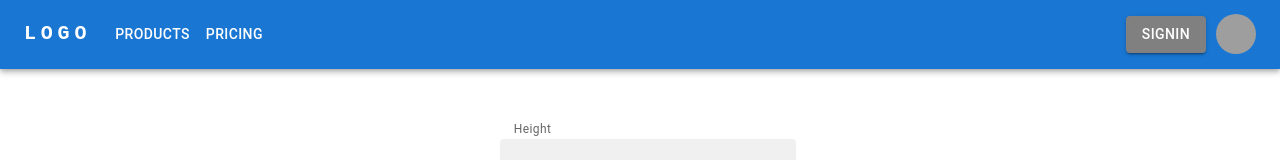
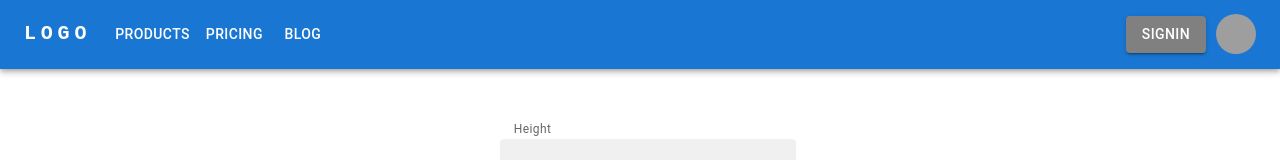
Before and after one commit to walter-clayton/afitpilot-somatotype, a React (Create React App) app in the folder client/: page / in a window 1280 px wide. Shown: the top 160 px of the page. Built offline with nearby package versions, Linux system fonts and the light colour scheme; grey boxes are pictures that could not be loaded.

Commit message:
pages connected

```diff
--- a/client/src/components/AppNavBar.tsx
+++ b/client/src/components/AppNavBar.tsx
@@ -12,7 +12,7 @@ import Button from '@mui/material/Button';
 import Tooltip from '@mui/material/Tooltip';
 import {MenuItem} from '@mui/material/';
 
-const pages = ['Products', 'Pricing',];
+const pages = ['Products', 'Pricing','Blog'];
 
 const ResponsiveAppBar = (props:any) => {
   const [anchorElNav, setAnchorElNav] = React.useState(null);
--- a/client/src/components/Landing.tsx
+++ b/client/src/components/Landing.tsx
@@ -1,8 +1,7 @@
 import * as React from 'react';
 import CssBaseline from '@mui/material/CssBaseline';
-import { Box, Button } from '@mui/material/';
+import { Box, Button,Grid } from '@mui/material/';
 import { createTheme, ThemeProvider } from '@mui/material/styles';
-import { Grid } from '@mui/material/';
 import FilledInput from '@mui/material/FilledInput';
 import InputAdornment from '@mui/material/InputAdornment';
 import FormHelperText from '@mui/material/FormHelperText';
--- a/client/src/components/Login.tsx
+++ b/client/src/components/Login.tsx
@@ -1,7 +1,6 @@
 import * as React from 'react';
-import Avatar from '@mui/material/Avatar';
 import CssBaseline from '@mui/material/CssBaseline';
-import { Link, Grid, Box, Button, Checkbox, FormControlLabel } from '@mui/material/';
+import { Link, Grid, Box, Button, Checkbox, FormControlLabel,Avatar } from '@mui/material/';
 import LockOutlinedIcon from '@mui/icons-material/LockOutlined';
 import { Typography, Container } from '@mui/material/';
 import { createTheme, ThemeProvider } from '@mui/material/styles';
```
Also changed, not shown: client/src/App.tsx (+1 -7 lines).
